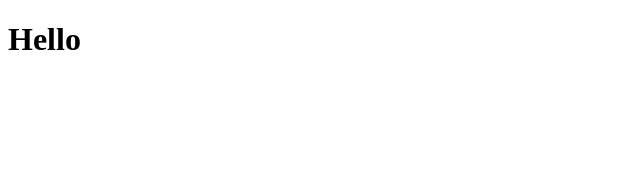
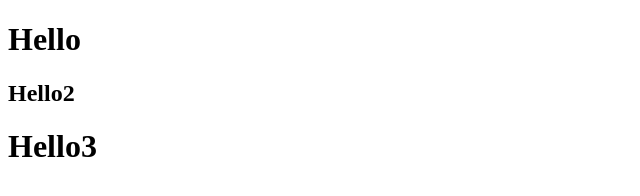
Before and after one commit to hamza011/demo, a plain HTML site: page index.html in a window 1280 px wide. Shown: the whole page, without its empty margins (0-640 px from the left). Drawn offline with Linux system fonts and the light colour scheme.

Commit message:
added extras

```diff
--- a/index.html
+++ b/index.html
@@ -8,5 +8,7 @@
 </head>
 <body>
     <h1>Hello</h1>
+    <h2>Hello2</h2>
+    <h1>Hello3</h1>
 </body>
 </html>
```
